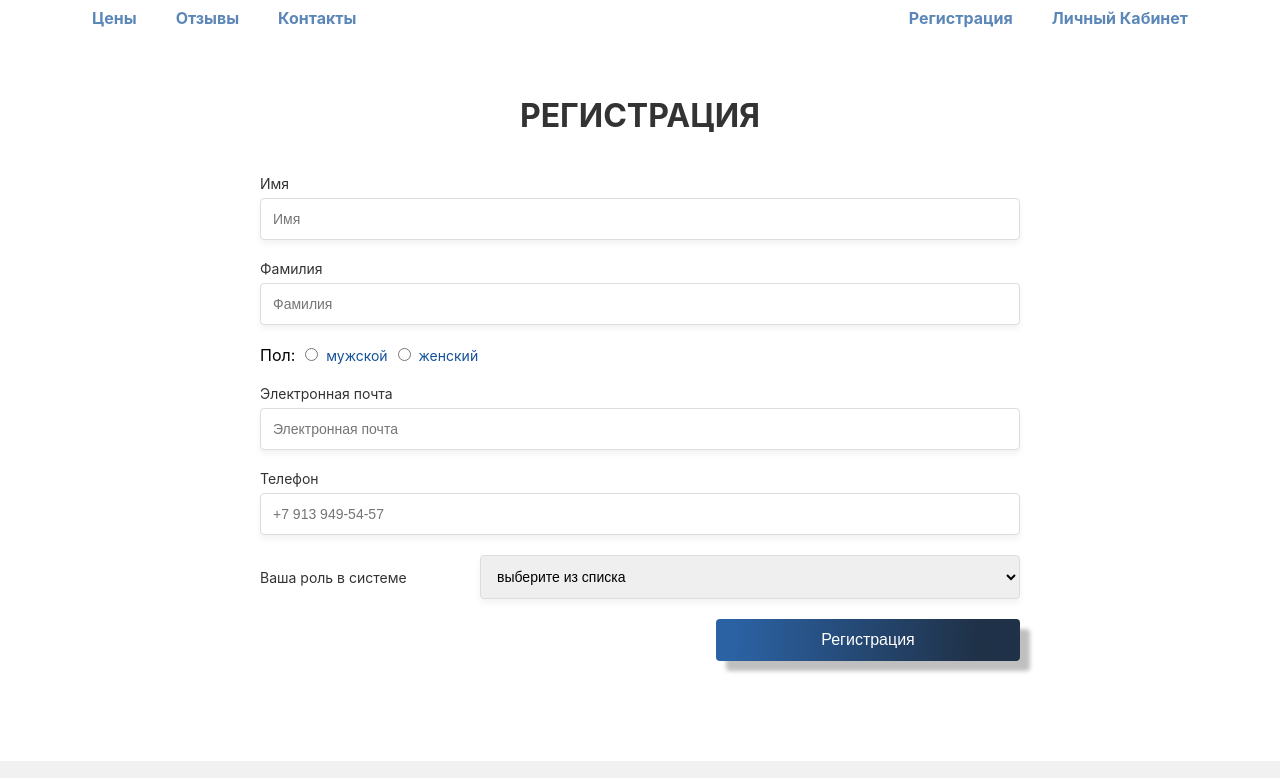
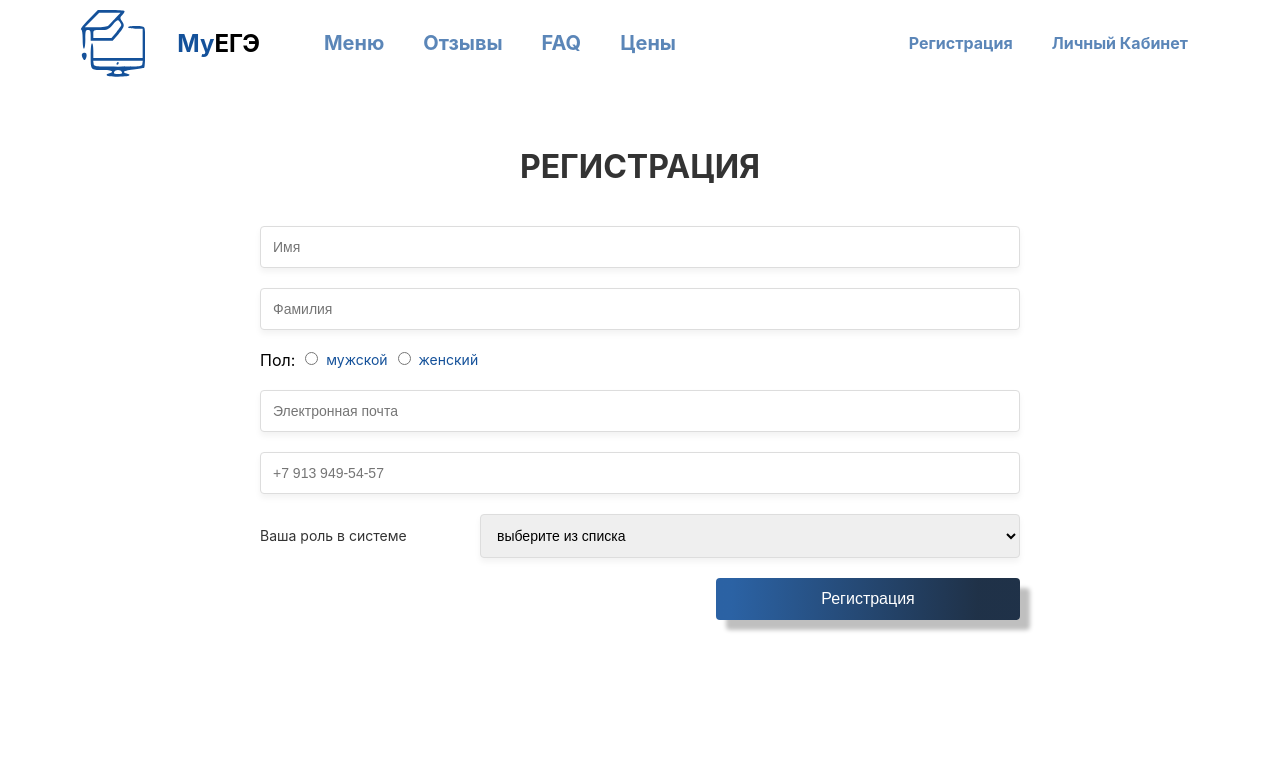
Before and after one commit to Spyddek/coursework, a plain HTML site: page registr.html in a window 1280 px wide. Shown: the top 778 px of the page. Drawn offline with Linux system fonts and the light colour scheme.

Commit message:
Добавил Выпадающее меню для цены, + немного исправил внешний вид шапки

```diff
--- a/Css/registr.css
+++ b/Css/registr.css
@@ -16,7 +16,7 @@ header {
     display: flex;
     align-items: center;
     justify-content: space-between;
-    margin: 0px 80px;
+    margin: 10px 80px;
 }
 
 header ul {
@@ -27,12 +27,15 @@ header ul {
     gap: 15px;
 }
 
+.black {
+    color: #000000;
+}
+
 header a {
     text-decoration: none;
-    color: #333;
+    color: #14519AB2;
     padding: 8px 12px;
     display: block;
-    color: #14519AB2;
     font-weight: 700;
 }
 
@@ -41,7 +44,59 @@ header a {
     flex-flow: row nowrap;
     justify-content: flex-start;
     align-items: center;
+    gap: 20px;
 }
+
+.header_menu span {
+    color: #14519A;
+}
+
+.nav_links {
+    display: flex;
+    align-items: center;
+    gap: 20px;
+    margin-left: 20px;
+    color: #14519AB2;
+}
+
+.nav_links li {
+    position: relative;
+}
+
+.nav_links li a {
+    display: block;
+}
+
+.dropdown {
+    position: absolute;
+    top: 100%;
+    left: 0;
+}
+
+nav ul li ul {
+    display: none;
+    position: absolute;
+    left: 0;
+    background-color: transparent ;
+    padding-inline-start: 0;
+    line-height: 200%;
+    width: 150%;
+}
+
+nav ul li:hover > ul {
+    display: block;
+}
+
+.header_menu nav {
+    display: flex;
+    gap: 20px;
+    font-size: 20px
+}
+
+.header_menu span {
+    color: #14519A;
+}
+
 
 footer {
     margin: 0 auto;
@@ -68,6 +123,8 @@ main {
     align-self: center;
     justify-self: center;
     flex-direction: column;
+    margin: auto;
+    height: 100vh;
 }
 
 h1 {
@@ -88,6 +145,15 @@ form {
 
 .form-group {
     margin-bottom: 20px;
+
+}
+
+.form-group input {
+    max-width: 760px;
+    max-height: 63px;
+    width: 100%;
+    height: 100%;
+    box-shadow: 10px 10px 10px 10px #00000040;
 }
 
 footer a {
@@ -148,6 +214,11 @@ footer a {
     margin-right: 4px;
 }
 
+
+.gender-group input[type="radio"] {
+    accent-color: #000000CC; /* чёрный цвет при :checked */
+}
+
 .btn-submit {
     width: 40%;
     padding: 12px 32px;
--- a/Css/style.css
+++ b/Css/style.css
@@ -53,6 +53,54 @@ header a {
     flex-flow: row nowrap;
     justify-content: flex-start;
     align-items: center;
+    gap: 10px;
+    margin-top: 10px;
+}
+
+
+.nav_links {
+    display: flex;
+    align-items: center;
+    gap: 20px;
+    margin-left: 20px;
+}
+
+.nav_links li {
+    position: relative;
+}
+
+.nav_links li a {
+    display: block;
+}
+
+.dropdown {
+    position: absolute;
+    top: 100%;
+    left: 0;
+}
+
+nav ul li ul {
+    display: none;
+    position: absolute;
+    left: 0;
+    background-color: transparent ;
+    padding-inline-start: 0;
+    line-height: 200%;
+    width: 150%;
+}
+
+nav ul li:hover > ul {
+    display: block;
+}
+
+.header_menu nav {
+    display: flex;
+    gap: 20px;
+    font-size: 20px
+}
+
+.header_menu span {
+    color: #14519A;
 }
 
 .flex-beginning {
@@ -252,6 +300,10 @@ header a {
     color: #222;
 }
 
+.item input[type="radio"]:checked + label {
+    background-color: #00000040;
+}
+
 .item .icon {
     font-size: 45px;
     transition: transform 0.3s;
@@ -304,7 +356,8 @@ footer a {
     align-items: flex-start;
 }
 
-.contacts span {
+.contacts a {
     font-size: 24px;
     font-weight: 500;
+    color: #00000099;
 }
--- a/registr.html
+++ b/registr.html
@@ -9,33 +9,64 @@
 <body>
     <header>
         <div class="header_menu">
-            <li>
+          <svg version="1.0" xmlns="http://www.w3.org/2000/svg"
+             width="49.000000pt" height="50.000000pt" viewBox="0 0 49.000000 50.000000"
+             preserveAspectRatio="xMidYMid meet">
+
+            <g transform="translate(0.000000,50.000000) scale(0.100000,-0.100000)"
+            fill="#14519A" stroke="none">
+            <path d="M65 429 c-42 -43 -65 -73 -57 -76 8 -3 12 -28 12 -74 0 -39 4 -69 10
+            -69 6 0 10 30 10 70 0 63 2 70 20 70 17 0 20 -7 20 -40 l0 -40 83 0 82 0 43
+            49 c46 55 49 66 26 99 -15 22 -15 25 5 46 12 12 18 26 14 29 -3 4 -50 7 -102
+            7 l-97 0 -69 -71z m200 9 c-22 -23 -45 -48 -52 -55 -8 -9 -39 -13 -94 -13
+            l-83 0 54 55 54 55 80 0 80 0 -39 -42z m45 -51 c0 -5 -17 -28 -37 -53 l-37
+            -44 -68 0 -68 0 0 30 c0 30 1 30 55 30 52 0 57 3 91 40 34 37 38 39 50 23 7
+            -10 14 -22 14 -26z"/>
+            <path d="M360 370 c0 -5 25 -10 55 -10 l55 0 0 -110 0 -110 -185 0 -185 0 0
+            55 c0 30 -4 55 -10 55 -6 0 -10 -38 -10 -94 0 -108 -2 -106 96 -106 62 0 84
+            -12 44 -25 -44 -14 -15 -25 65 -25 80 0 111 11 65 23 -41 11 -18 24 51 31 39
+            3 75 9 80 12 10 6 12 273 3 298 -5 12 -21 16 -65 16 -33 0 -59 -4 -59 -10z
+            m108 -272 c-3 -23 -4 -23 -183 -23 -179 0 -180 0 -183 23 l-3 22 186 0 186 0
+            -3 -22z m-154 -63 c4 -12 -3 -15 -29 -15 -26 0 -33 3 -29 15 4 8 16 15 29 15
+            13 0 25 -7 29 -15z"/>
+            <path d="M275 100 c-3 -5 -1 -10 4 -10 6 0 11 5 11 10 0 6 -2 10 -4 10 -3 0
+            -8 -4 -11 -10z"/>
+            <path d="M15 170 c-3 -5 -1 -19 6 -31 9 -17 13 -19 20 -8 14 22 11 49 -5 49
+            -8 0 -18 -4 -21 -10z"/>
+            </g>
+          </svg>
+          <a href="index.html"><h2 class="black"><span>My</span>ЕГЭ</h2></a>
+          <nav class="nav_links">
             <ul>
-                <li><a href="#">Цены</a></li>
-                <li><a href="#">Отзывы</a></li>
-                <li><a href="#">Контакты</a></li>
+              <li><a href="#">Меню</a></li>
+              <li><a href="#">Отзывы</a></li>
+              <li><a href="#">FAQ</a></li>
+              <li><a href="#">Цены</a>
+                  <ul class="dropdown">
+                      <li><a href="#">репетитор</a></li>
+                      <li><a href="#">мини‑группа</a></li>
+                  </ul>
+              </li>
             </ul>
-            </li>
-        </div>
-        <div>
+        </nav>
+    </div>
+    <div>
+        <nav>
             <ul>
                 <li><a href="#">Регистрация</a></li>
                 <li><a href="index.html">Личный Кабинет</a></li>
             </ul>
-        </div>
+        </nav>
+    </div>
     </header>
     <main>
-
         <h1>РЕГИСТРАЦИЯ</h1>
-
             <form action="#" method="post">
               <div class="form-group">
-                <label for="firstName">Имя</label>
                 <input type="text" id="firstName" name="firstName" placeholder="Имя" required>
               </div>
 
               <div class="form-group">
-                <label for="lastName">Фамилия</label>
                 <input type="text" id="lastName" name="lastName" placeholder="Фамилия" required>
               </div>
 
@@ -46,12 +77,10 @@
               </div>
 
               <div class="form-group">
-                <label for="email">Электронная почта</label>
                 <input type="email" id="email" name="email" placeholder="Электронная почта" required>
               </div>
 
               <div class="form-group">
-                <label for="phone">Телефон</label>
                 <input type="tel" id="phone" name="phone" placeholder="+7 913 949-54-57" required>
               </div>
 
```
Also changed, not shown: index.html (+44 -9 lines).
